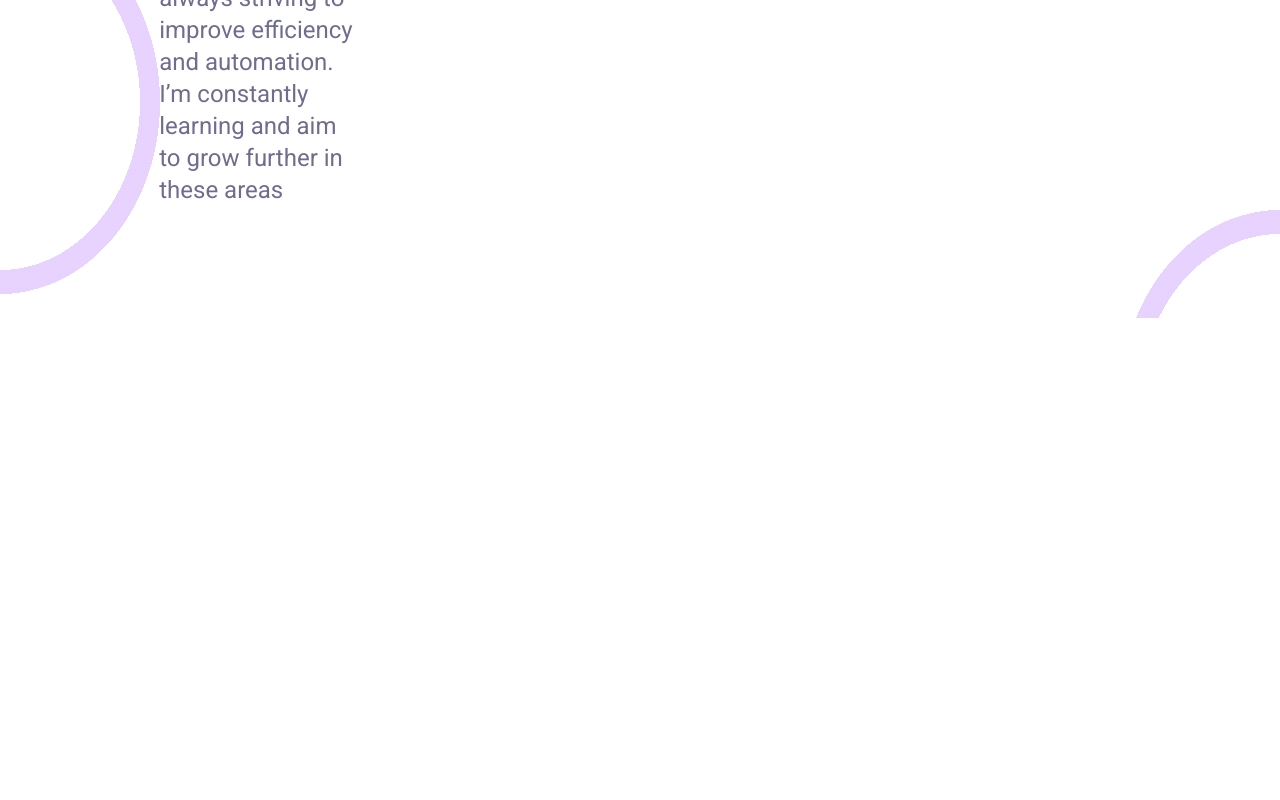
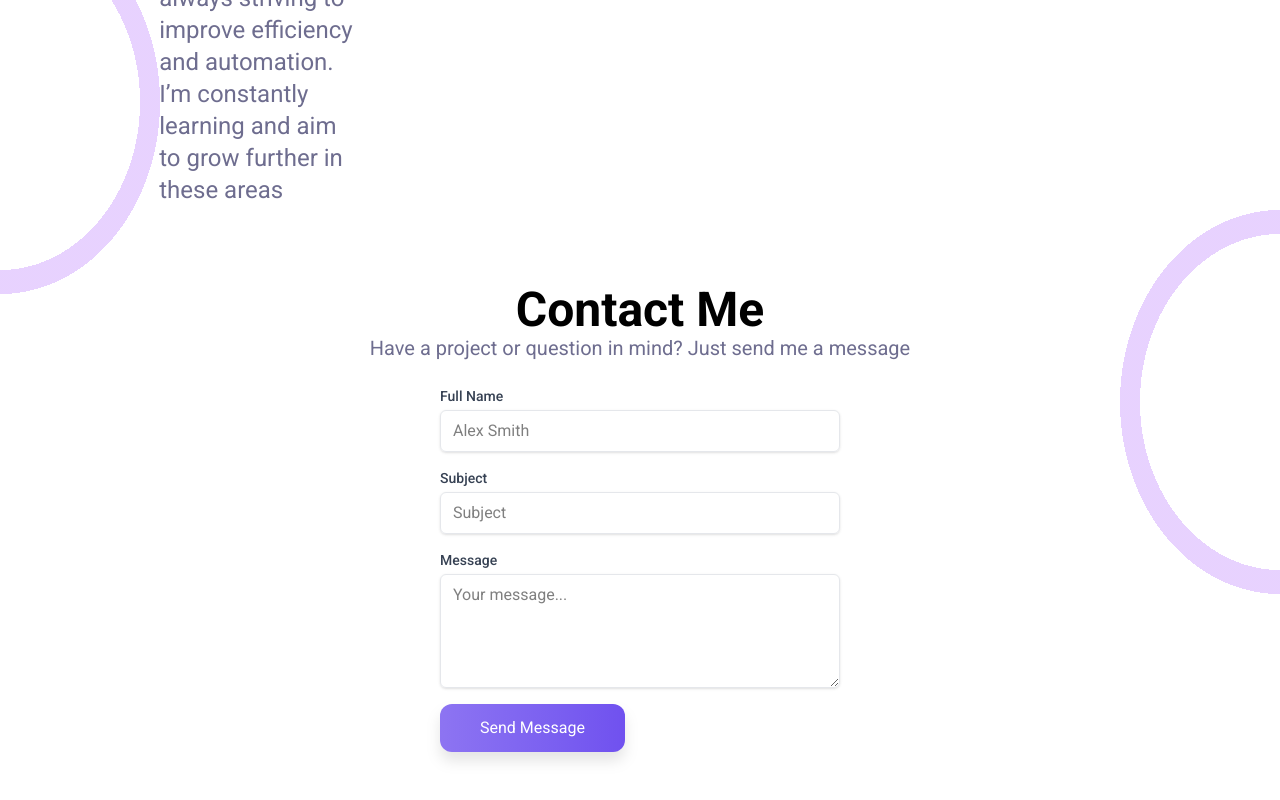
Before and after one commit to RamezCh/portfolio, a React (Vite) app: page / in a window 1280 px wide. Shown: the part 4398-5198 px from the top of the page. Before the commit the page ends 4716 px from the top, so only its background shows below. Built offline with nearby package versions, Linux system fonts and the light colour scheme; a web font is replaced by a local one.

Commit message:
add: contact form and components

```diff
--- a/src/App.tsx
+++ b/src/App.tsx
@@ -4,6 +4,7 @@ import {Home} from "./components/Home.tsx";
 import {Services} from "./components/Services.tsx";
 import {Tools} from "./components/Tools.tsx";
 import {ImageCard} from "./shared/ImageCard.tsx";
+import {Contact} from "./components/Contact.tsx";
 
 const aboutMe = {
     sectionID: 'about',
@@ -39,6 +40,7 @@ function App() {
                 <ImageCard {...aboutMe}/>
                 {/* Expertise */}
                 <ImageCard {...expertise}/>
+                <Contact/>
             </div>
         </>
     );
--- /dev/null
+++ b/src/components/Contact.tsx
@@ -0,0 +1,9 @@
+import {CenteredTitle} from "../shared/CenteredTitle.tsx";
+import ContactForm from "../shared/ContactForm.tsx";
+
+export const Contact = () => {
+    return <section id="contact">
+        <CenteredTitle title="Contact Me" text="Have a project or question in mind? Just send me a message"/>
+        <ContactForm/>
+    </section>
+}
--- /dev/null
+++ b/src/shared/ContactForm.tsx
@@ -0,0 +1,37 @@
+import {FC, useState} from 'react';
+import Button from "./Button.tsx";
+import {InputField} from "./InputField.tsx";
+import {TextareaField} from "./TextareaField.tsx";
+
+const ContactForm: FC = () => {
+    const [fullName, setFullName] = useState<string>('');
+    const [subject, setSubject] = useState<string>('');
+    const [message, setMessage] = useState<string>('');
+
+    const handleSendMessage = () => {
+        // Construct the mailto link
+        const mailtoLink = `mailto:ramiz_chreide@outlook.com?subject=${encodeURIComponent(
+            subject
+        )}&body=${encodeURIComponent(
+            `Hello, I'm ${fullName}.\n\n${message}\n\nBest Regards,\n${fullName}`
+        )}`;
+
+        // Open the default email client
+        window.location.href = mailtoLink;
+    };
+
+    return (
+        <div className="max-w-md mx-auto p-6">
+            <div className="space-y-4">
+                <InputField fullName={fullName} setter={setFullName} placeholder="Alex Smith" labelText="Full Name" />
+                <InputField fullName={subject} setter={setSubject} placeholder="Subject" labelText="Subject" />
+                <TextareaField value={message} setter={setMessage} placeholder="Your message..." labelText="Message"/>
+                <div>
+                    <Button text="Send Message" isPrimary={true} onClick={handleSendMessage} />
+                </div>
+            </div>
+        </div>
+    );
+};
+
+export default ContactForm;
--- /dev/null
+++ b/src/shared/InputField.tsx
@@ -0,0 +1,19 @@
+interface Props {
+    labelText?: string;
+    fullName: string;
+    setter: (value: string) => void;
+    placeholder: string;
+}
+
+export const InputField = (props:Props) => {
+    return <div>
+        { props.labelText && <label className="block text-sm font-medium text-gray-700">{props.labelText}</label>}
+        <input
+            type="text"
+            value={props.fullName}
+            onChange={(e) => props.setter(e.target.value)}
+            className="mt-1 block w-full px-3 py-2 border border-gray-200 rounded-md shadow-sm focus:outline-none focus:ring-indigo-300 focus:border-indigo-300"
+            placeholder={props.placeholder}
+        />
+    </div>
+}
--- /dev/null
+++ b/src/shared/TextareaField.tsx
@@ -0,0 +1,25 @@
+interface Props {
+    labelText?: string;
+    value: string;
+    setter: (value: string) => void;
+    placeholder: string;
+}
+
+export const TextareaField = (props: Props) => {
+    return (
+        <div>
+            {props.labelText && (
+                <label className="block text-sm font-medium text-gray-700">
+                    {props.labelText}
+                </label>
+            )}
+            <textarea
+                value={props.value}
+                onChange={(e) => props.setter(e.target.value)}
+                className="mt-1 block w-full px-3 py-2 border border-gray-200 rounded-md shadow-sm focus:outline-none focus:ring-indigo-300 focus:border-indigo-300"
+                placeholder={props.placeholder}
+                rows={4}
+            />
+        </div>
+    );
+};
```
